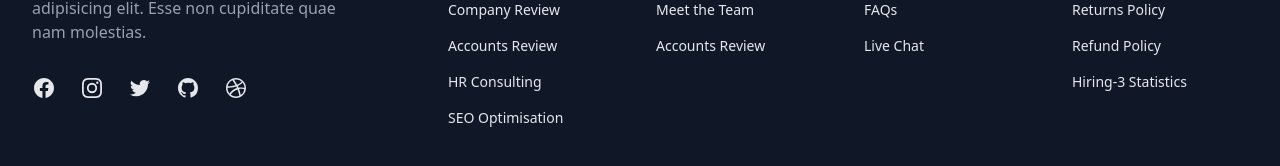
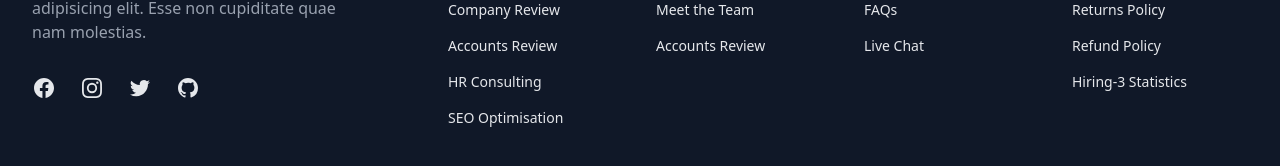
Before and after one commit to rakibul561/digital-wallet-client, a React (Vite) app: page / in a window 1280 px wide. Shown: the part 2362-2528 px from the top of the page. Built offline with nearby package versions, Linux system fonts and the light colour scheme; no server answers.

Commit message:
footer update

```diff
--- a/src/layout/Footer.tsx
+++ b/src/layout/Footer.tsx
@@ -114,7 +114,7 @@ const Footer = () => {
                 </a>
               </li>
 
-              <li>
+              {/* <li>
                 <a
                   href="#"
                   rel="noreferrer"
@@ -136,7 +136,7 @@ const Footer = () => {
                     />
                   </svg>
                 </a>
-              </li>
+              </li> */}
             </ul>
           </div>
 
--- a/src/layout/Navbar.tsx
+++ b/src/layout/Navbar.tsx
@@ -22,6 +22,8 @@ import { useAppDispatch } from "@/redux/hook";
 import { role } from "@/constant/role";
 import { toast } from "sonner";
 
+
+// set all navlinks
 const navigationLinks = [
   { href: "/", label: "Home", role:"PUBLIC" },
   { href: "/about", label: "About", role:"PUBLIC" },
```
